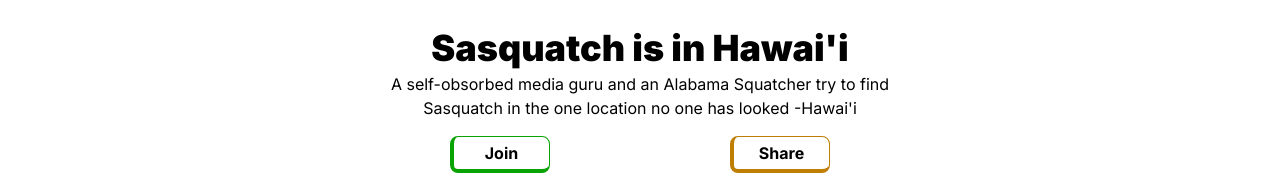
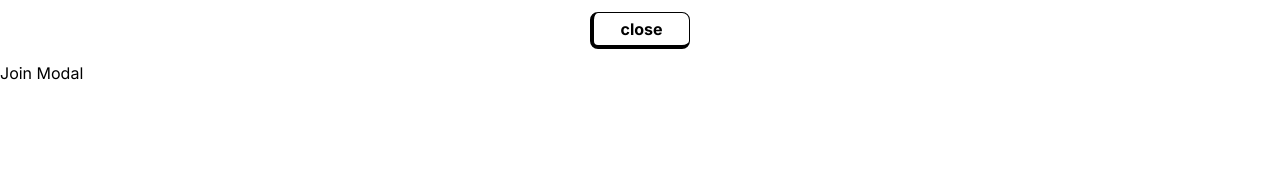
Before and after one commit to ButlerFuqua/sasquatch-is-in-hawaii-dot-come, a Next.js app: page / in a window 1280 px wide. Both pictures are taken after a click on the button "Join". Shown: the top 175 px of the page. Built offline with nearby package versions, Linux system fonts and the light colour scheme.

Commit message:
Add modal component

```diff
--- a/app/page.tsx
+++ b/app/page.tsx
@@ -1,11 +1,41 @@
+"use client"
+
 import Image from "next/image";
 
 import StandardButton from "@/components/Button";
+import Modal from "@/components/Modal";
+import { useState } from "react";
 
 export default function Home() {
+
+  const [showJoinModal, setShowJoinModal] = useState(false);
+
+
+  const handleCloseJoinModal = () => {
+    setShowJoinModal(false);
+  }
+
+  const handleOpenJoinModal = () => {
+    setShowJoinModal(true);
+  }
+
+  const handleShareClick = () => {
+    console.log('SHARE!');
+  }
+
+
   return (
 
     <main className="min-h-screen">
+
+
+      {/* Join Modal */}
+      <Modal showModal={showJoinModal} closeAction={handleCloseJoinModal}>
+        <>
+          Join Modal
+        </>
+      </Modal>
+
       <br />
 
       <div id="wrapper" className="p-1">
@@ -29,8 +59,8 @@ THENK: COOL BACKGROUND
 
 
         <div id="topJoinAndStoreButtons" className="sticky top-0 customContainer mx-auto flex justify-around bg-white py-1">
-          <StandardButton text="Join" className="" fontColorClass="text-black" />
-          <StandardButton text="Share" borderColor="border-primary_alt" className="" />
+          <StandardButton onClick={handleOpenJoinModal} text="Join" className="" fontColorClass="text-black" />
+          <StandardButton onClick={handleShareClick} text="Share" borderColor="border-primary_alt" className="" />
         </div>
 
 
--- a/components/Button.tsx
+++ b/components/Button.tsx
@@ -3,16 +3,18 @@ type StandardButtonPropTypes = {
     borderColor?: string;
     fontColorClass?: string;
     className?: string;
+    onClick: any;
 
 }
 
 export default function StandardButton({
     text,
     borderColor,
-    fontColorClass,
+    onClick,
     className
 }: StandardButtonPropTypes) {
     return <button
+        onClick={onClick}
         style={{ minWidth: 100 }}
         className={
             `
--- /dev/null
+++ b/components/Modal.tsx
@@ -0,0 +1,24 @@
+
+import StandardButton from "./Button";
+
+
+type ModalPropType = {
+    children: any;
+    showModal: boolean;
+    closeAction: Function;
+}
+
+export default function Modal({ children, showModal, closeAction }: ModalPropType) {
+
+    if (!showModal) {
+        return null;
+    }
+    return (
+        <div className="min-h-screen fixed top-0 left-0 bg-white w-full z-10">
+            <div className="flex justify-center p-3">
+                <StandardButton text="close" onClick={closeAction} borderColor="border-black" />
+            </div>
+            {children}
+        </div>
+    )
+}
```
